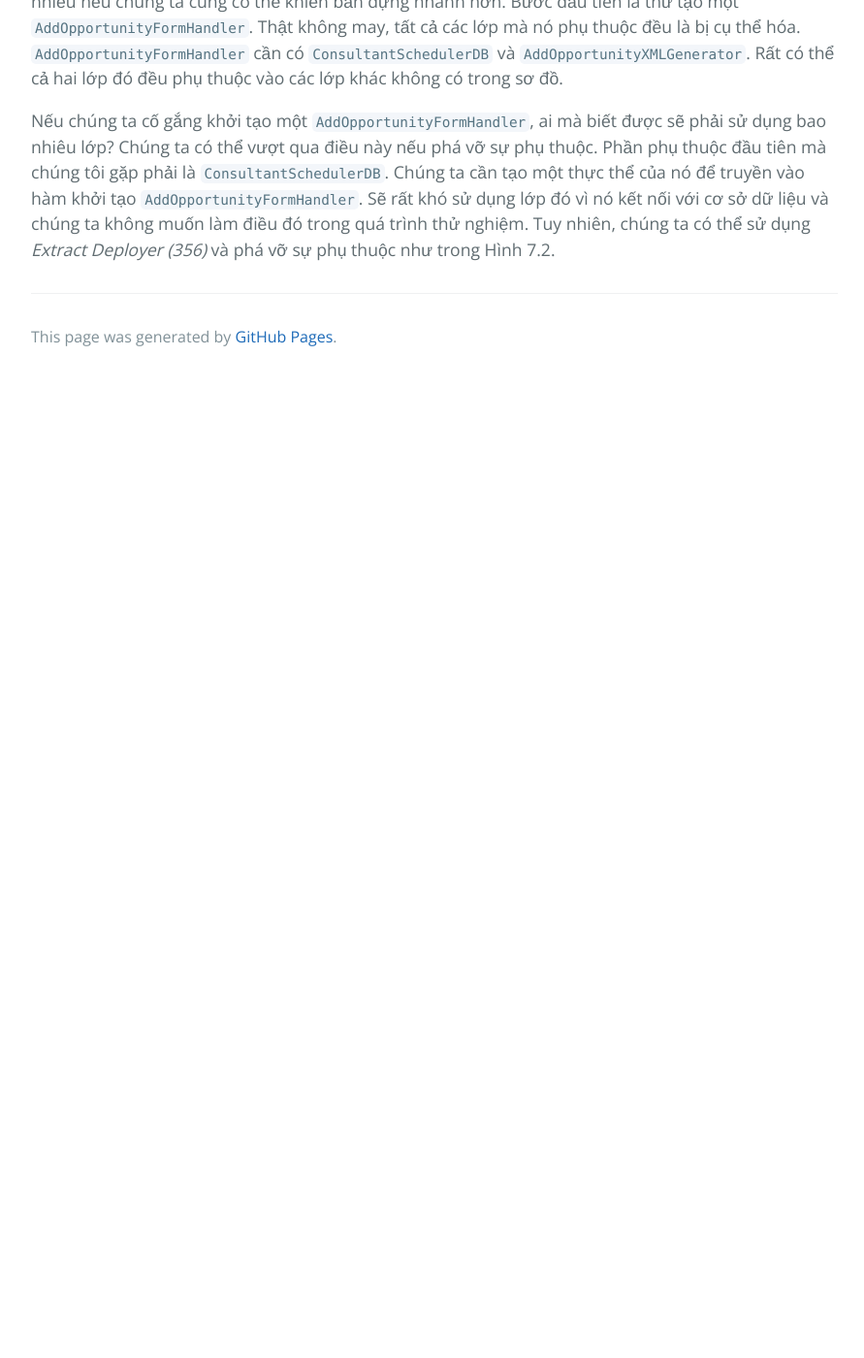
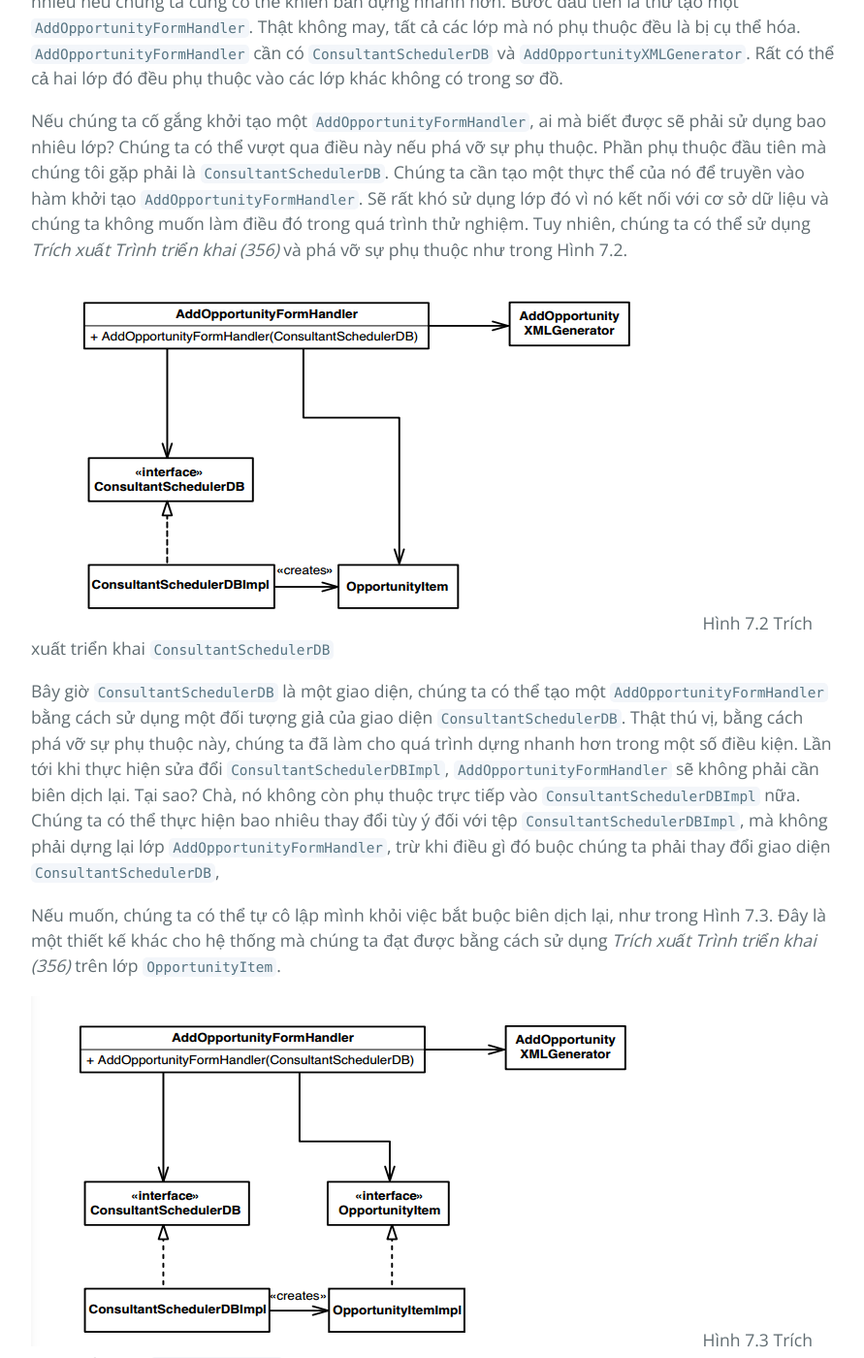
Before and after one commit to HaiBV/haibv.github.io, a Jekyll site: the page built from working-effectively-with-legacy-code/chapter-7-it-takes-forever-to-make-a-change.md, in a window 1280 px wide and 1400 px high, scrolled down 4455 px. Shown: the whole window at 97% size, without its empty margins (192-1083 px from the left). Built offline with Jekyll 4.4.1, drawn with Linux system fonts in a browser that asks for light colours; our own code applies the rules of GitHub Pages for plain Markdown files; before the commit the page ends 4846 px from its top, so only the background shows below that; some of the changed text lies outside the part shown.

Commit message:
Book - Working Efectively with Legacy Code - P2 - C7

```diff
--- a/working-effectively-with-legacy-code/chapter-7-it-takes-forever-to-make-a-change.md
+++ b/working-effectively-with-legacy-code/chapter-7-it-takes-forever-to-make-a-change.md
@@ -54,4 +54,19 @@ Hình 7.1 Sơ đồ phân phối lớp Opportunity
 
 Chúng ta muốn thực hiện một số thay đổi với lớp `AddOpportunityFormHandler`, nhưng sẽ tốt hơn rất nhiều nếu chúng ta cũng có thể khiến bản dựng nhanh hơn. Bước đầu tiên là thử tạo một `AddOpportunityFormHandler`. Thật không may, tất cả các lớp mà nó phụ thuộc đều là bị cụ thể hóa. `AddOpportunityFormHandler` cần có `ConsultantSchedulerDB` và `AddOpportunityXMLGenerator`. Rất có thể cả hai lớp đó đều phụ thuộc vào các lớp khác không có trong sơ đồ.
 
-Nếu chúng ta cố gắng khởi tạo một `AddOpportunityFormHandler`, ai mà biết được sẽ phải sử dụng bao nhiêu lớp? Chúng ta có thể vượt qua điều này nếu phá vỡ sự phụ thuộc. Phần phụ thuộc đầu tiên mà chúng tôi gặp phải là `ConsultantSchedulerDB`. Chúng ta cần tạo một thực thể của nó để truyền vào hàm khởi tạo `AddOpportunityFormHandler`. Sẽ rất khó sử dụng lớp đó vì nó kết nối với cơ sở dữ liệu và chúng ta không muốn làm điều đó trong quá trình thử nghiệm. Tuy nhiên, chúng ta có thể sử dụng _Extract Deployer (356)_ và phá vỡ sự phụ thuộc như trong Hình 7.2.
+Nếu chúng ta cố gắng khởi tạo một `AddOpportunityFormHandler`, ai mà biết được sẽ phải sử dụng bao nhiêu lớp? Chúng ta có thể vượt qua điều này nếu phá vỡ sự phụ thuộc. Phần phụ thuộc đầu tiên mà chúng tôi gặp phải là `ConsultantSchedulerDB`. Chúng ta cần tạo một thực thể của nó để truyền vào hàm khởi tạo `AddOpportunityFormHandler`. Sẽ rất khó sử dụng lớp đó vì nó kết nối với cơ sở dữ liệu và chúng ta không muốn làm điều đó trong quá trình thử nghiệm. Tuy nhiên, chúng ta có thể sử dụng _Trích xuất Trình triển khai (356)_ và phá vỡ sự phụ thuộc như trong Hình 7.2.
+
+![7.2](images/7/7-2.png)
+Hình 7.2 Trích xuất triển khai `ConsultantSchedulerDB`
+
+Bây giờ `ConsultantSchedulerDB` là một giao diện, chúng ta có thể tạo một `AddOpportunityFormHandler` bằng cách sử dụng một đối tượng giả của giao diện `ConsultantSchedulerDB`. Thật thú vị, bằng cách phá vỡ sự phụ thuộc này, chúng ta đã làm cho quá trình dựng nhanh hơn trong một số điều kiện. Lần tới khi thực hiện sửa đổi `ConsultantSchedulerDBImpl`, `AddOpportunityFormHandler` sẽ không phải cần biên dịch lại. Tại sao? Chà, nó không còn phụ thuộc trực tiếp vào `ConsultantSchedulerDBImpl` nữa. Chúng ta có thể thực hiện bao nhiêu thay đổi tùy ý đối với tệp `ConsultantSchedulerDBImpl`, mà không phải dựng lại lớp `AddOpportunityFormHandler`, trừ khi điều gì đó buộc chúng ta phải thay đổi giao diện `ConsultantSchedulerDB`,
+
+Nếu muốn, chúng ta có thể tự cô lập mình khỏi việc bắt buộc biên dịch lại, như trong Hình 7.3. Đây là một thiết kế khác cho hệ thống mà chúng ta đạt được bằng cách sử dụng _Trích xuất Trình triển khai (356)_ trên lớp `OpportunityItem`.
+
+![7.3](images/7/7-3.png)
+Hình 7.3 Trích xuất triển khai `OpportunityItem`
+
+Bây giờ `AddOpportunityFormHandler` hoàn toàn không phụ thuộc gì vào `OpportunityItem`. Theo một cách nào đó, chúng ta đã đặt một "tường lửa biên dịch" trong code. Chúng ta có thể thực hiện bao nhiêu thay đổi tùy ý với `ConsultantSchedulerDBImpl` và `OpportunityItemImpl`, nhưng điều đó sẽ không buộc `AddOpportunityFormHandler` phải biên dịch lại và nó sẽ không buộc bất kỳ nơi gọi nào của `AddOpportunityFormHandler` phải biên dịch lại. Nếu muốn làm rõ điều này trong cấu trúc gói của ứng dụng, chúng ta có thể chia thiết kế của mình thành các gói riêng biệt như trong Hình 7.4.
+
+![7.4](images/7/7-4.png)
+Hình 7.4 Tái cấu trúc cấu trúc của gói
```
Also changed, not shown: working-effectively-with-legacy-code/images/7/7-2.png (added), working-effectively-with-legacy-code/images/7/7-3.png (added), working-effectively-with-legacy-code/images/7/7-4.png (added).
